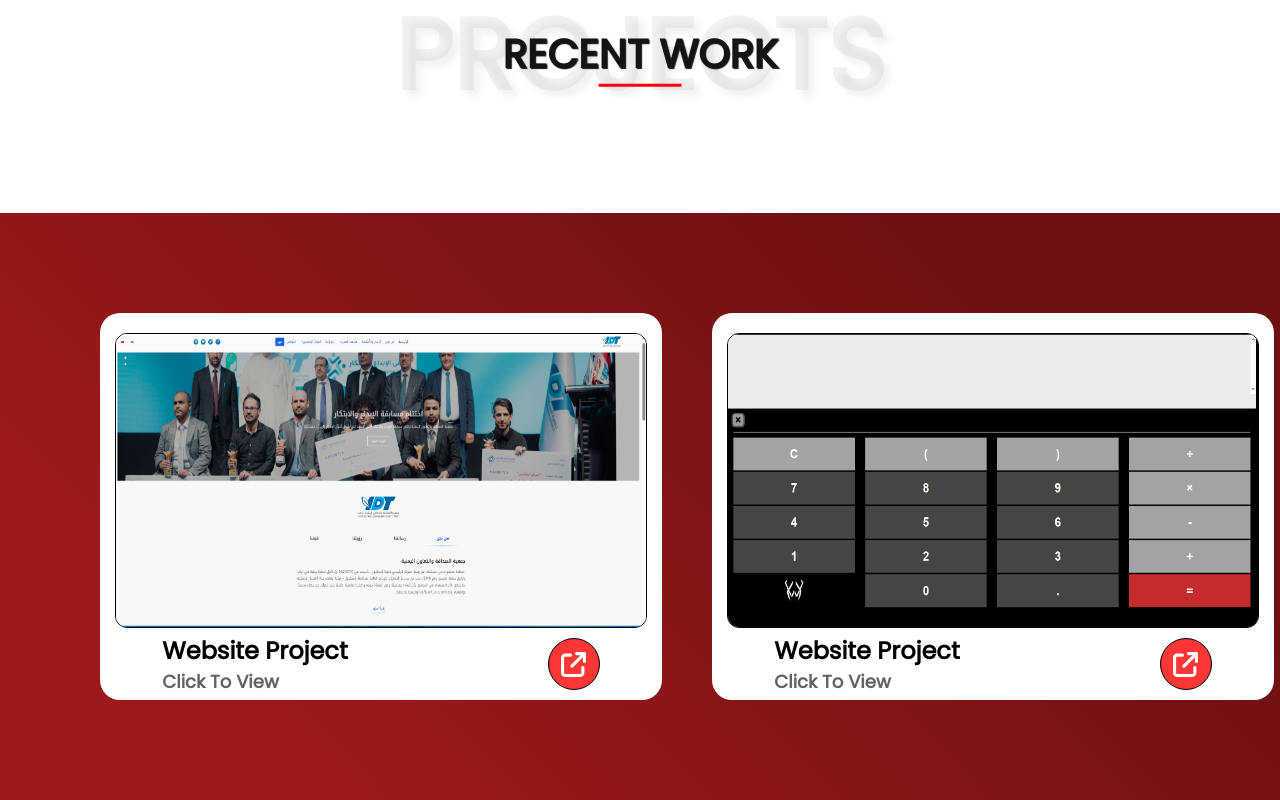
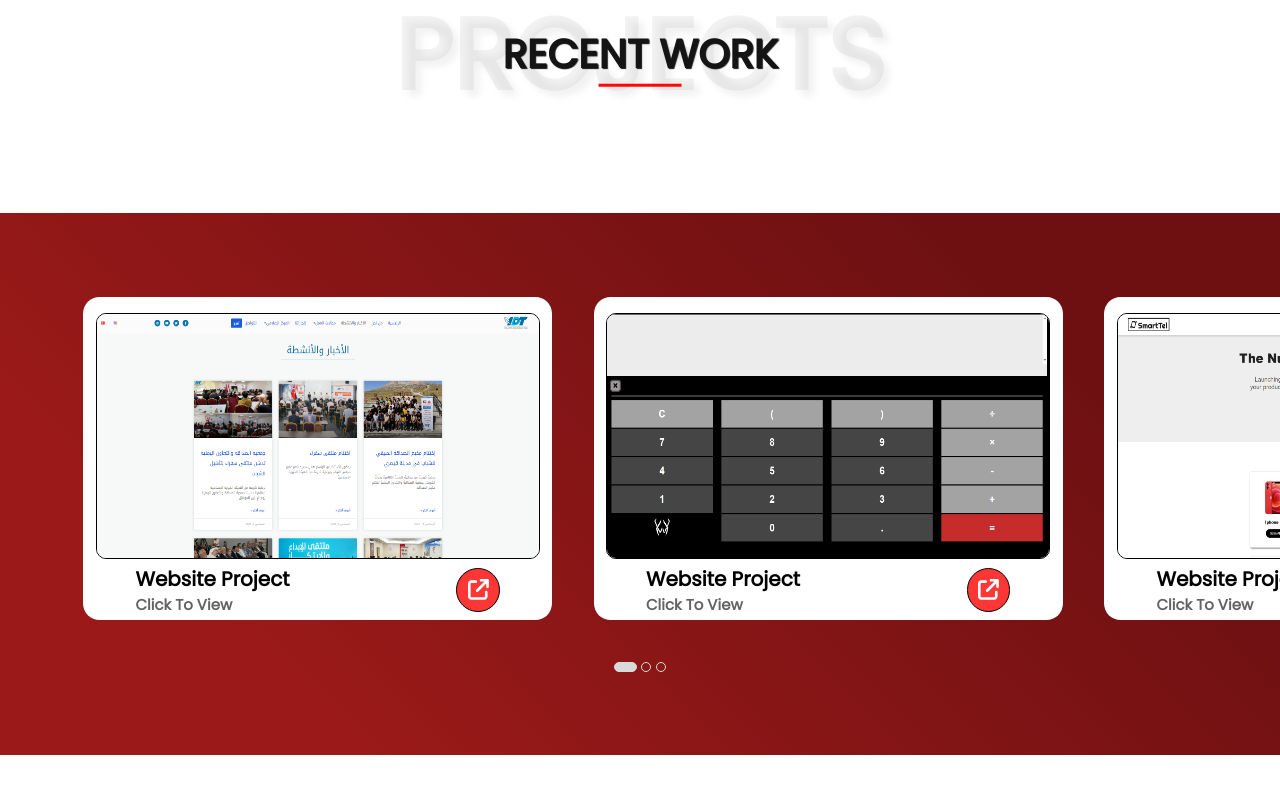
Before and after one commit to AmrWalidi/Personel-Portfolio, a React (Vite) app: page / in a window 1280 px wide. Shown: the part 2018-2818 px from the top of the page. After the commit the page ends 2773 px from the top, so only its background shows below. Built offline with nearby package versions, Linux system fonts and the light colour scheme.

Commit message:
projects section desktop version completed

```diff
--- a/src/App.css
+++ b/src/App.css
@@ -5,6 +5,10 @@
 
 html {
     scroll-behavior: smooth;
+}
+
+#root{
+    position: relative;
 }
 
 body {
--- /dev/null
+++ b/src/Components/Projects/Popup.tsx
@@ -0,0 +1,47 @@
+import { FontAwesomeIcon } from "@fortawesome/react-fontawesome";
+import { faXmark } from "@fortawesome/free-solid-svg-icons";
+import { useEffect } from "react";
+
+function Popup({ setSelectedProject, pro }) {
+  useEffect(() => {
+    const pop = document.getElementById(pro.title);
+    if (pop != null) {
+      setTimeout(() => (pop.style.transform = "translate(-50%,-50%)"), 50);
+    }
+  }, [pro.title]);
+  return (
+    <div id={pro.title} className="popup-card">
+      <FontAwesomeIcon
+        onClick={() => setSelectedProject(undefined)}
+        className="x-mark"
+        icon={faXmark}
+      />
+      <div className="popup-card-content">
+        <img src={pro.image} alt={pro.title} />
+        <div className="project-details">
+          <div className="project-title">{pro.title}</div>
+          <hr />
+          <div className="project-summary">{pro.summary}</div>
+          <div className="project-lower-list">
+            <div style={{ marginBottom: "10px" }}>
+              <label>Type: </label>
+              <span className="project-answer">{pro.type}</span>
+            </div>
+            <div style={{ marginBottom: "10px" }}>
+              <label>Languages: </label>
+              <span className="project-answer">{pro.languages}</span>
+            </div>
+            <div style={{ marginBottom: "10px" }}>
+              <label>URL: </label>
+              <a href={pro.URL} target="_blank" className="project-answer">
+                {pro.URL}
+              </a>
+            </div>
+          </div>
+        </div>
+      </div>
+    </div>
+  );
+}
+
+export default Popup;
--- a/src/Components/Projects/ProjectCard.tsx
+++ b/src/Components/Projects/ProjectCard.tsx
@@ -1,25 +1,19 @@
 import { FontAwesomeIcon } from "@fortawesome/react-fontawesome";
 import { faArrowUpRightFromSquare } from "@fortawesome/free-solid-svg-icons";
 
-interface ProjectObj {
-  title: string;
-  summary: string;
-  type: string;
-  languages: string;
-  URL: string;
-  image: string;
-}
-
-function ProjectCard(project: ProjectObj) {
+function ProjectCard({ pro, setSelectedProject }) {
   return (
-    <div className="card">
-      <img className="image" src={project.image} alt={project.title} />
+    <div id="card" className="card">
+      <img className="image" src={pro.image} alt={pro.title} />
       <div className="card-context">
         <div>
-          <p className="project-type">{project.type + " project"}</p>
+          <p className="project-type">{pro.type + " project"}</p>
           <p className="side-text">Click to view</p>
         </div>
-        <div className="openedLink-container">
+        <div
+          className="openedLink-container"
+          onClick={() => setSelectedProject(pro)}
+        >
           <FontAwesomeIcon className="icon" icon={faArrowUpRightFromSquare} />
         </div>
       </div>
--- a/src/Components/Projects/ProjectList.tsx
+++ b/src/Components/Projects/ProjectList.tsx
@@ -1,18 +1,27 @@
 import ProjectCard from "./ProjectCard";
 import { ProjectsDetails } from "../../Data";
+import { createContext } from "react";
 
-function ProjectsList() {
+interface componentProp {
+  title: string;
+  summary: string;
+  type: string;
+  languages: string;
+  URL: string;
+  image: string;
+}
+export const ProjectContext = createContext<componentProp | undefined>(
+  undefined
+);
+
+function ProjectsList({ setSelectedProject }) {
   return (
-    <div className="project-list">
-      {ProjectsDetails.map((pro) => (
+    <div id="project-list" className="project-list">
+      {ProjectsDetails.map((project) => (
         <ProjectCard
-          key={pro.title}
-          title={pro.title}
-          summary={pro.summary}
-          languages={pro.languages}
-          type={pro.type}
-          URL={pro.URL}
-          image={pro.image}
+          key={project.title}
+          pro={project}
+          setSelectedProject={setSelectedProject}
         />
       ))}
     </div>
--- a/src/Components/Projects/Projects.css
+++ b/src/Components/Projects/Projects.css
@@ -1,38 +1,62 @@
 .slider {
     background-image: linear-gradient(45deg, rgb(150, 16, 15, 0.96) 20%, #6E1012 80%);
-    padding: 100px;
-    overflow-x:hidden ;
+    padding: 6.51vw;
+    overflow-x: hidden;
 }
 
 .project-list {
     display: flex;
-    gap: 50px;
+    gap: 3.26vw;
+    transition: transform 0.3s;
+}
+
+.slider-indicator {
+    display: flex;
+    gap: 0.33vw;
+    width: 100%;
+    justify-content: center;
+    margin-top: 3.26vw;
+}
+
+.dot {
+    width: 0.65vw;
+    height: 0.65vw;
+    border-radius: 50%;
+    border: 0.13vw solid #D9D9D9;
+    background-color: transparent;
+    cursor: pointer;
+    transition: width 0.2s, backgroundColor;
+}
+
+.dot-active {
+    width: 1.63vw;
+    border-radius: 0.39vw;
+    background-color: #D9D9D9;
 }
 
 .card {
     display: flex;
     flex-direction: column;
     align-items: center;
-    width: 570px;
-    border-radius: 20px;
+    width: 37.1vw;
+    border-radius: 1.3vw;
     background-color: white;
-    padding:0 15px ;
+    padding: 0 0.98vw;
 }
 
 .image {
-    width: 530px;
-    height: 293px;
-    border-radius: 12px;
+    width: 34.51vw;
+    height: 19.07vw;
+    border-radius: 0.78vw;
+    margin-top: 1.3vw;
     border: 1px solid black;
-    margin-top: 20px;
-
 }
 
 .card-context {
     display: flex;
-    gap: 200px;
-    padding: 5px;
     align-items: center;
+    gap: 13.02vw;
+    padding: 0.33vw;
 }
 
 .card p {
@@ -42,28 +66,81 @@
 }
 
 .project-type {
-    font-size: 24px;
-
+    font-size: 1.56vw;
 }
 
 .side-text {
-    font-size: 18px;
+    font-size: 1.17vw;
     color: #636363;
 }
 
 .openedLink-container {
-
     display: flex;
     justify-content: center;
     align-items: center;
-    width: 50px;
-    height: 50px;
+    width: 3.26vw;
+    height: 3.26vw;
     border-radius: 50%;
     background-color: #FF3636;
     border: 1px solid black;
+    cursor: pointer;
 }
 
 .openedLink-container .icon {
     color: white;
-    font-size: 25px;
+    font-size: 1.63vw;
 }
+
+.popup-card {
+    position: fixed;
+    top: 50%;
+    left: 50%;
+    transform: translate(-50%, 0);
+    width: 65.1vw;
+    padding: 1.3vw;
+    background-color: #ffffff;
+    box-shadow: 1px 1px 10px black;
+    border-radius: 0.65vw;
+    transition: transform 0.5s;
+}
+
+.x-mark {
+    position: absolute;
+    right: 1%;
+    top: 2%;
+}
+
+.popup-card-content {
+    display: flex;
+    gap: 1.3vw;
+}
+
+.popup-card img {
+    width: 39.06vw;
+    height: 29.3vw;
+    border: 1px solid black;
+}
+
+.project-title {
+    font-weight: 600;
+    font-size: 1.63vw;
+}
+
+.project-summary {
+    margin-bottom: 3.25vw;
+}
+
+.project-lower-list {
+    position: absolute;
+    bottom: 10%;
+}
+
+.popup-card label {
+    font-weight: 600;
+}
+
+.project-answer {
+    padding-left: 0.65vw;
+    text-decoration: none;
+    color: black;
+}
--- a/src/Components/Projects/Projects.tsx
+++ b/src/Components/Projects/Projects.tsx
@@ -1,13 +1,42 @@
+import { useState } from "react";
 import Header from "../Header";
 import ProjectsList from "./ProjectList";
+import { ProjectsDetails, ProjectsObj } from "../../Data";
+import Popup from "./Popup";
 
 function Projects() {
+  const [selectedProject, setSelectedProject] = useState<
+    ProjectsObj | undefined
+  >(undefined);
+
+  function handleClick(e: React.MouseEvent, index: number) {
+    const dots = document.querySelectorAll(".dot");
+    const slide = document.getElementById("project-list");
+    if (slide != null) {
+      slide.style.transform = "translateX(-" + index * 20 + "%)";
+    }
+    dots.forEach((x) => x.classList.remove("dot-active"));
+    e.currentTarget.classList.add("dot-active");
+  }
+
   return (
     <div id="projects">
       <Header backgroundText="Projects" title="Recent Work" />
       <div className="slider">
-        <ProjectsList />
+        <ProjectsList setSelectedProject={setSelectedProject} />
+        <div className="slider-indicator">
+          {ProjectsDetails.map((x, index) => (
+            <div
+              key={index}
+              className={"dot" + (index === 0 ? " dot-active" : "")}
+              onClick={(e) => handleClick(e, index)}
+            ></div>
+          ))}
+        </div>
       </div>
+      {selectedProject != undefined && (
+        <Popup setSelectedProject={setSelectedProject} pro={selectedProject} />
+      )}
     </div>
   );
 }
--- a/src/Data/index.ts
+++ b/src/Data/index.ts
@@ -87,11 +87,11 @@ export const skills: skillObj[] = [
         percentage: 85
     },{
         name:"Python",
-        percentage: 60
+        percentage: 30
     },
 ]
 
-interface ProjectsObj {
+export interface ProjectsObj {
     title: string;
     summary: string;
     type: string;
@@ -115,7 +115,7 @@ export const ProjectsDetails: ProjectsObj[] =[
         summary:"Real life calculator project that calculates basic arithmetic expressions using the essentials of how calculator works using the prefix method.",
         type: "Website",
         languages: "HTML, CSS, JavaScript",
-        URL: "192.168.1.21/calculator",
+        URL: "http://192.168.1.21/Calculator/",
         image: "Images/calculator.png"
     }
     ,
@@ -124,7 +124,7 @@ export const ProjectsDetails: ProjectsObj[] =[
         summary:"A mock e-commerce project that sales smartphones and have a real login and sign in features that save the data in a database and can retrieve it.",
         type: "Website",
         languages: "HTML, CSS, PHP, MySQL",
-        URL: "192.168.1.21/smarttel",
+        URL: "http://192.168.1.21/smarttel",
         image: "Images/SmartTel.png"
     }
 ]
```
Also changed, not shown: Images/yemenddd.png.
